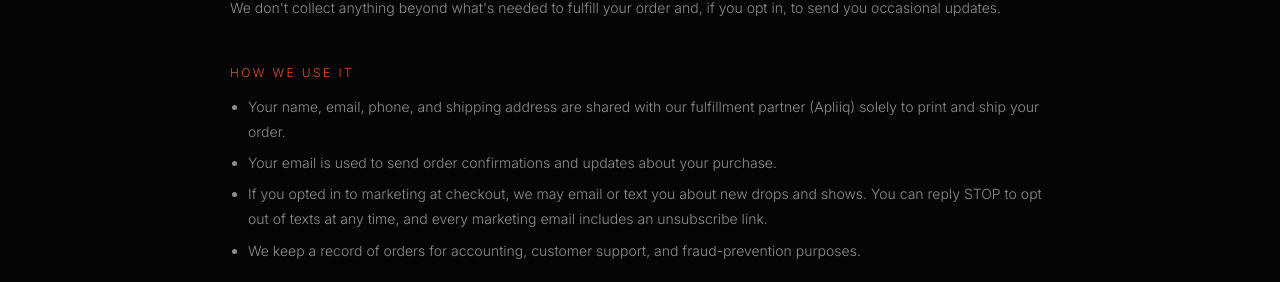
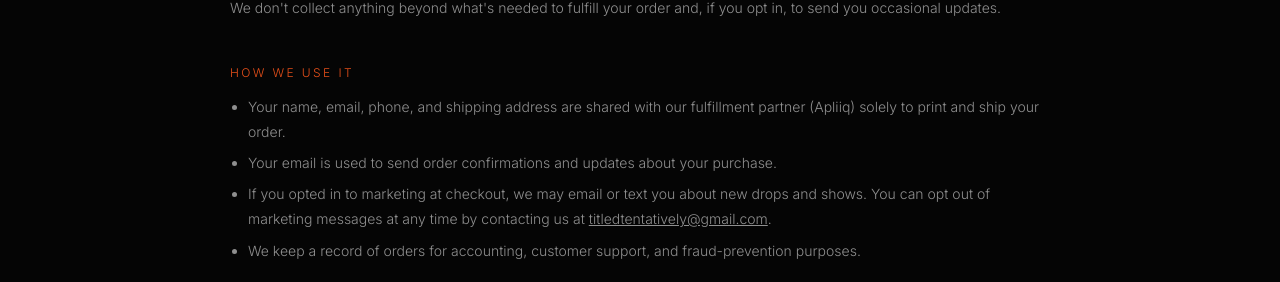
Before and after one commit to LuxAura-app/blu2-website, a website: page privacy.html in a window 1280 px wide. Shown: the part 771-1053 px from the top of the page. Drawn offline with Linux system fonts and the light colour scheme; no server answers.

Commit message:
Stop overpromising STOP-keyword/unsubscribe handling in privacy.html
Neither mechanism is actually built yet (no real SMS/email marketing
platform is wired up), so claiming them was inaccurate. Replaced with a
manual opt-out via email, plus an HTML comment flagging that once a real
platform is chosen and STOP-keyword handling / unsubscribe links exist,
this bullet (and the similar "Reply STOP" line in
api/create-checkout-session.js's checkout consent copy, left untouched
here since it's compliance-sensitive opt-in language and wasn't asked
for) should be updated to reference those specific mechanisms.

Co-Authored-By: Claude Sonnet 5 <noreply@anthropic.com>

```diff
--- a/privacy.html
+++ b/privacy.html
@@ -207,7 +207,18 @@ footer a:hover { color: var(--off-white); }
     <ul>
       <li>Your name, email, phone, and shipping address are shared with our fulfillment partner (Apliiq) solely to print and ship your order.</li>
       <li>Your email is used to send order confirmations and updates about your purchase.</li>
-      <li>If you opted in to marketing at checkout, we may email or text you about new drops and shows. You can reply STOP to opt out of texts at any time, and every marketing email includes an unsubscribe link.</li>
+      <!--
+        Deliberately NOT claiming automated STOP-keyword handling or an
+        unsubscribe link — neither exists yet (no real SMS/email marketing
+        platform is wired up). Once one is chosen and actual STOP-keyword
+        handling / unsubscribe links are built, update this bullet (and
+        the similar consent copy in api/create-checkout-session.js's
+        custom_text.submit.message, which still says "Reply STOP" — not
+        touched here since it wasn't asked for and is compliance-sensitive
+        checkout flow copy) to reference those specific mechanisms instead
+        of a manual opt-out via email.
+      -->
+      <li>If you opted in to marketing at checkout, we may email or text you about new drops and shows. You can opt out of marketing messages at any time by contacting us at <a href="mailto:titledtentatively@gmail.com">titledtentatively@gmail.com</a>.</li>
       <li>We keep a record of orders for accounting, customer support, and fraud-prevention purposes.</li>
     </ul>
   </div>
```
